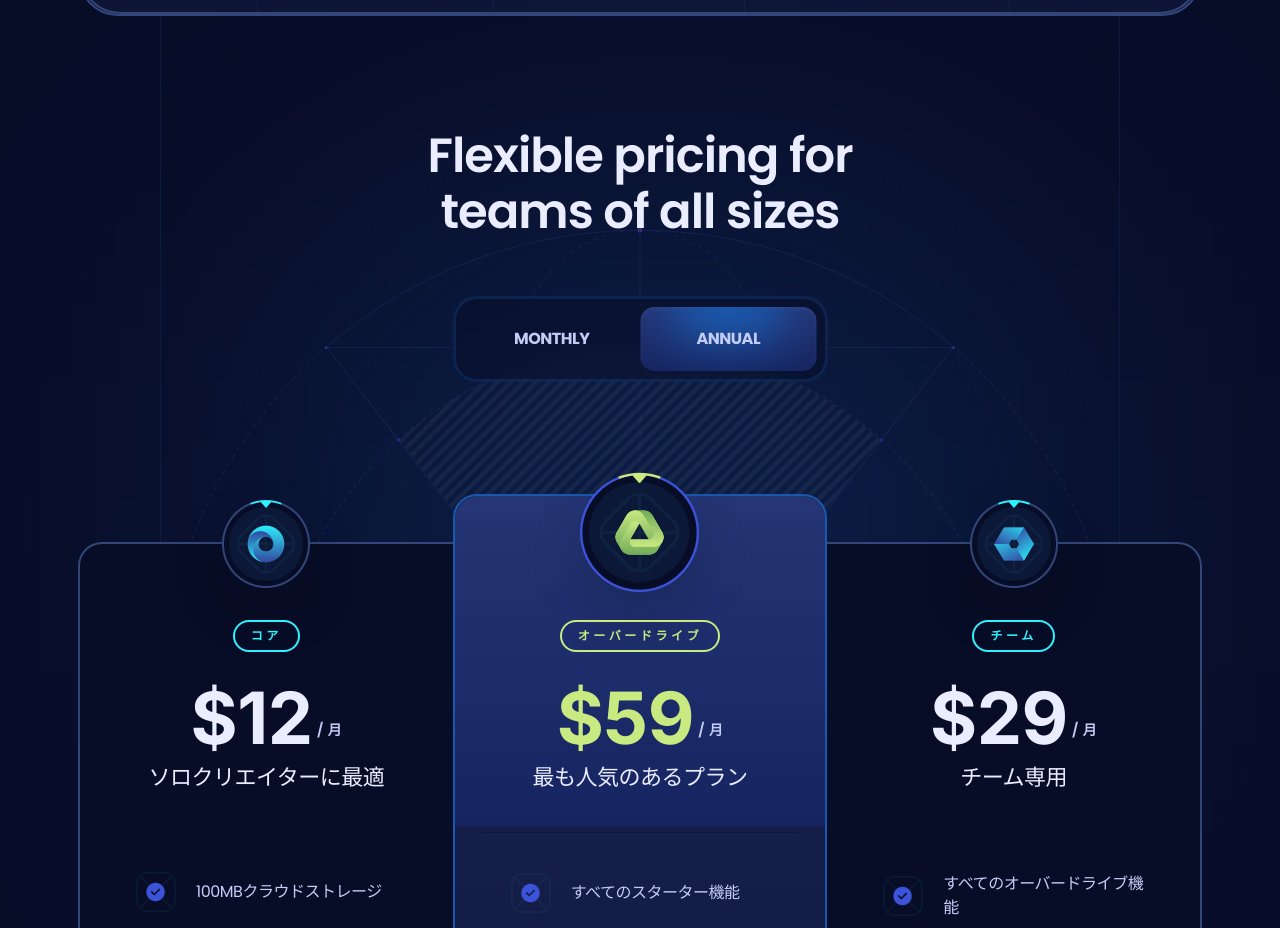
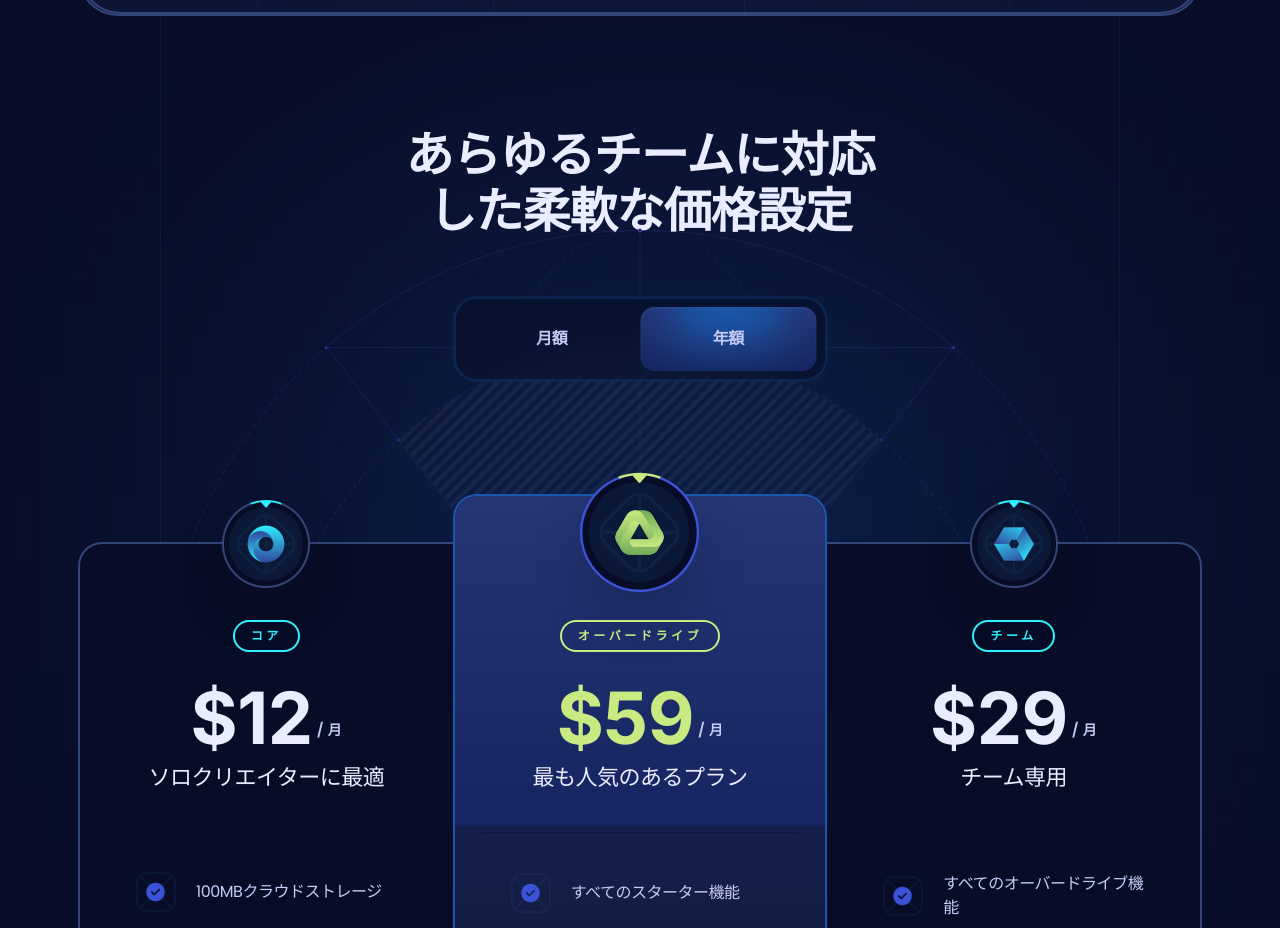
Before and after one commit to s3xmaxman/xora, a React (Vite) app: page / in a window 1280 px wide. Shown: the part 1760-2688 px from the top of the page. Built offline with nearby package versions, Linux system fonts and the light colour scheme.

Commit message:
update Pricing.jsx

```diff
--- a/src/sections/Pricing.jsx
+++ b/src/sections/Pricing.jsx
@@ -14,7 +14,7 @@ const Pricing = () => {
         <div className="container">
           <div className="max-w-960 pricing-head_before relative mx-auto border-l border-r border-s2 bg-s1/50 pb-40 pt-28 max-xl:max-w-4xl max-lg:border-none max-md:pb-32 max-md:pt-16">
             <h3 className="h3 max-lg:h4 max-md:h5 z-3 relative mx-auto mb-14 max-w-lg text-center text-p4 max-md:mb-11 max-sm:max-w-sm">
-              Flexible pricing for teams of all sizes
+              あらゆるチームに対応した柔軟な価格設定
             </h3>
 
             <div className="relative z-4 mx-auto flex w-[375px] rounded-3xl border-[3px] border-s4/25 bg-s1/50 p-2 backdrop-blur-[6px] max-md:w-[310px]">
@@ -22,13 +22,13 @@ const Pricing = () => {
                 className={clsx("pricing-head_btn", monthly && "text-p4")}
                 onClick={() => setMonthly(true)}
               >
-                Monthly
+                月額
               </button>
               <button
                 className={clsx("pricing-head_btn", !monthly && "text-p4")}
                 onClick={() => setMonthly(false)}
               >
-                Annual
+                年額
               </button>
 
               <div
```
